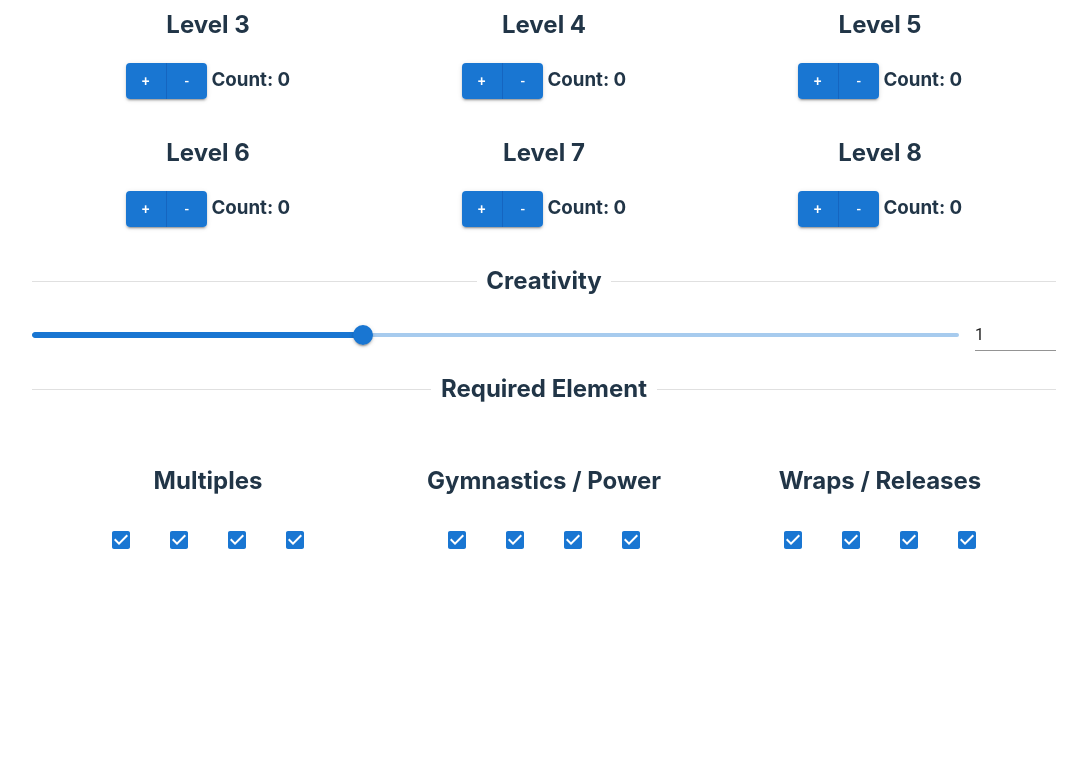
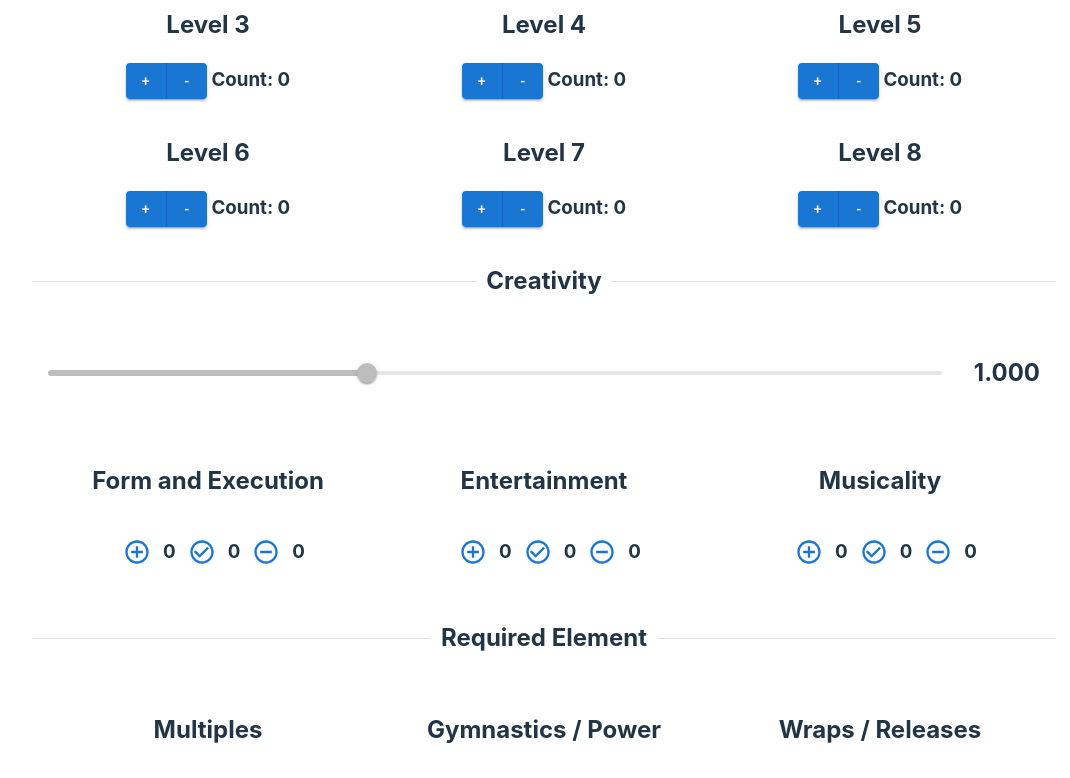
Before and after one commit to chocomilk1029/skipping-cal, a React (Vite) app: page / in a window 1280 px wide. Shown: the part 453-1231 px from the top of the page, without its empty margins (96-1166 px from the left). Before the commit the page ends 1062 px from the top, so only its background shows below. Built offline with nearby package versions, Linux system fonts and the light colour scheme.

Commit message:
divide creativity into 3 parts

```diff
--- a/src/components/CreativityButton.tsx
+++ b/src/components/CreativityButton.tsx
@@ -1,9 +1,10 @@
 import * as React from 'react';
 import Grid from '@mui/material/Grid';
 import Slider from '@mui/material/Slider';
-import MuiInput from '@mui/material/Input';
+import { ButtonGroup, IconButton } from "@mui/material";
+import { AddCircleOutline, RemoveCircleOutline, CheckCircleOutline } from "@mui/icons-material";
 
-export const CreativitySlider = ( {value, setValue}: { value: number, setValue: ( value : number) => void } ) =>
+export const CreativitySlider = ( {value, setValue}: { value: number, setValue: ( value: number ) => void } ) =>
 {
     const initValue = 1.0;
     const [creativeness, setCreativeness] = React.useState( initValue );
@@ -15,42 +16,91 @@ export const CreativitySlider = ( {value, setValue}: { value: number, setValue:
         setValue( value / creativeness * newCreativeness );
     };
 
-    const handleInputChange = ( event: React.ChangeEvent<HTMLInputElement> ) =>
-    {
-        const targetValue = event.target.value === '' ? 0 : Number( event.target.value );
-        setValue( value / creativeness * targetValue );
-        setCreativeness( targetValue );
-    };
-
-
     return (
         <>
-            <Grid container spacing={ 2 } alignItems="center">
+            <Grid container spacing={ 2 } alignItems="center" className="grid-container">
                 <Grid item xs>
                     <Slider
                         defaultValue={ initValue }
                         min={ 0.0 }
                         max={ 2.8 }
                         step={ 0.01 }
-                        value={ !isNaN(creativeness) ? creativeness : 0.0}
+                        value={ !isNaN( value ) ? value : 0.0 }
                         onChange={ handleSliderChange }
                         aria-labelledby="input-slider"
+                        disabled={ true }
                     />
                 </Grid>
                 <Grid item>
-                    <MuiInput
-                        value={ creativeness }
-                        onChange={ handleInputChange }
-                        inputProps={ {
-                            step: 0.1,
-                            min: 0.0,
-                            max: 2.8,
-                            type: 'number',
-                            'aria-labelledby': 'input-slider',
-                        } }
-                    />
+                    <h2>{ value.toFixed(3) }</h2>
                 </Grid>
             </Grid>
+
+            <div className="grid-container">
+                <span>
+                    <h2>Form and Execution</h2>
+                    <CreativityButton factor={ 0.5 * 0.6 } value={ value } setValue={ setValue }/>
+                </span>
+                <span>
+                    <h2>Entertainment</h2>
+                    <CreativityButton factor={ 0.25 * 0.6 } value={ value } setValue={ setValue }/>
+                </span>
+                <span>
+                    <h2>Musicality</h2>
+                    <CreativityButton factor={ 0.25 * 0.6 } value={ value } setValue={ setValue }/>
+                </span>
+            </div>
         </>
     );
 }
+
+export const CreativityButton = ( {factor, value, setValue}: {
+    factor: number,
+    value: number,
+    setValue: ( value: number ) => void
+} ) =>
+{
+    const [add, setAdd] = React.useState( 0 );
+    const [normal, setNormal] = React.useState( 0 );
+    const [minus, setMinus] = React.useState( 0 );
+
+    const totalCount = add + normal + minus;
+    const totalValue = add * 3 + minus * -3;
+
+    return (
+        <>
+            <ButtonGroup>
+                <IconButton color="primary" size="large" onClick={ ( event ) =>
+                {
+                    const oldValue: number = totalValue / (totalCount === 0 ? 1 : totalCount);
+                    const newValue: number = (totalValue + 3) / (totalCount === 0 ? 1 : totalCount + 1);
+                    setValue( value - (oldValue - newValue) * factor );
+                    setAdd( add + 1 );
+                } }>
+                    <AddCircleOutline fontSize="inherit"/>
+                </IconButton>
+                <h3> { add } </h3>
+                <IconButton color="primary" size="large" onClick={ ( event ) =>
+                {
+                    const oldValue: number = totalValue / (totalCount === 0 ? 1 : totalCount);
+                    const newValue: number = totalValue / (totalCount === 0 ? 1 : totalCount + 1);
+                    setValue( value - (oldValue - newValue) * factor );
+                    setNormal( normal + 1 );
+                } }>
+                    <CheckCircleOutline fontSize="inherit"/>
+                </IconButton>
+                <h3> { normal } </h3>
+                <IconButton color="primary" size="large" onClick={ ( event ) =>
+                {
+                    const oldValue: number = totalValue / (totalCount === 0 ? 1 : totalCount);
+                    const newValue: number = (totalValue - 3) / (totalCount === 0 ? 1 : totalCount + 1);
+                    setValue( value - (oldValue - newValue) * factor );
+                    setMinus( minus + 1 );
+                } }>
+                    <RemoveCircleOutline fontSize="inherit"/>
+                </IconButton>
+                <h3> { minus } </h3>
+            </ButtonGroup>
+        </>
+    );
+}
```
